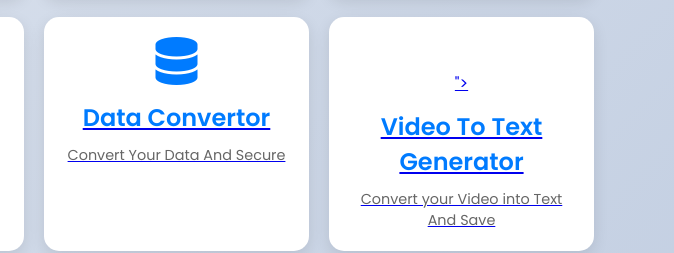
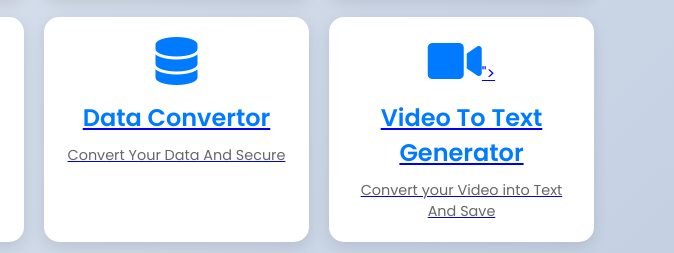
Before and after one commit to surajixcp/Tools, a website: page index.html in a window 1280 px wide. Shown: the part 1442-1695 px from the top of the page, 606-1280 px from the left. Drawn offline with Linux system fonts and the light colour scheme.

Commit message:
Update index.html

```diff
--- a/index.html
+++ b/index.html
@@ -330,7 +330,7 @@
 
              <!-- Tool Card 22: video to text -->
             <a href="/Tools/video-text.html" class="tool-card">
-        <i class="<i class="fa-solid fa-video"></i>"></i>
+        <i class="fa-solid fa-video"></i>"></i>
         <h2>Video To Text Generator</h2>
         <p>Convert your Video into Text And Save</p>
     </a>
```
